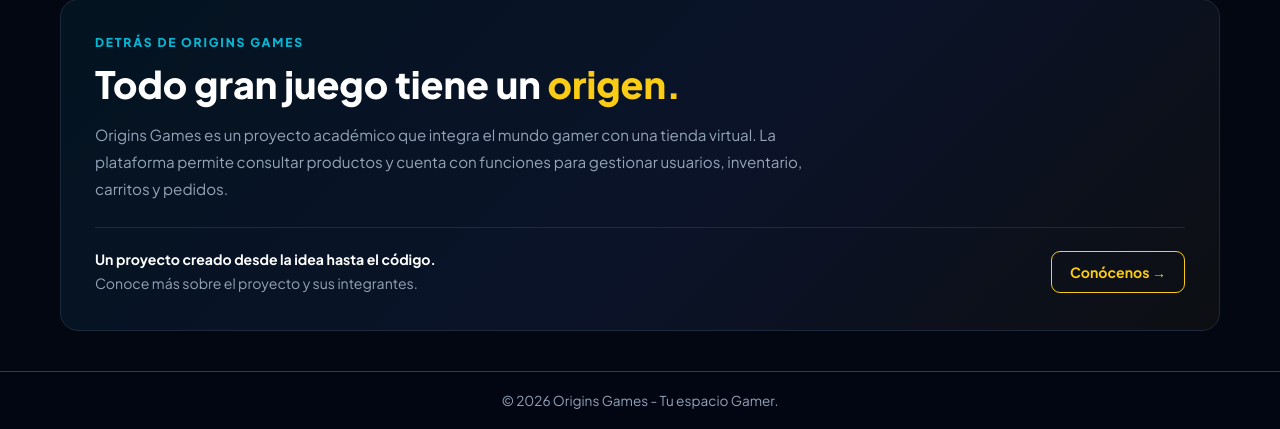
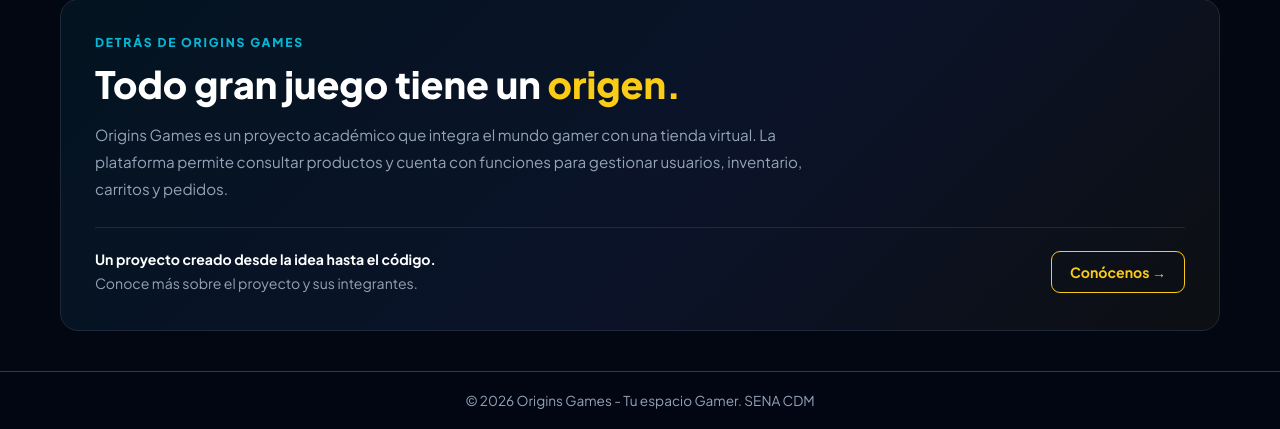
Before and after one commit to AnahiSanchez22/origins_games, a PHP site: page / in a window 1280 px wide. Shown: the part 1740-2169 px from the top of the page. Run offline with PHP 8.4, Linux system fonts and the light colour scheme; data comes from the database, SQL or seed files in the repository.

Commit message:
actualizacion 28/10/2026

```diff
--- a/views/layouts/footer.php
+++ b/views/layouts/footer.php
@@ -1,6 +1,6 @@
 </main>
     <footer class="footer">
-        <p>&copy; <?= date('Y') ?> Origins Games - Tu espacio Gamer.</p>
+        <p>&copy; <?= date('Y') ?> Origins Games - Tu espacio Gamer. SENA CDM</p>
     </footer>
 </body>
 </html>
```
